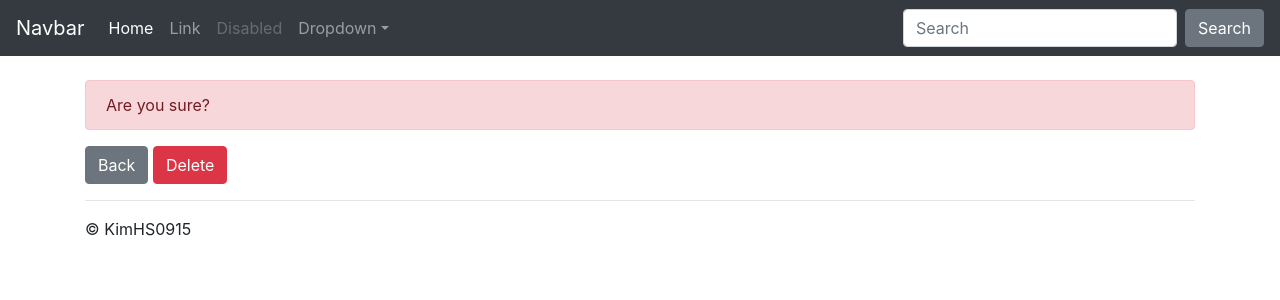
After one commit to KimHS0915/django-practice, a Django app: template instagram/templates/instagram/post_confirm_delete.html in a window 1280 px wide. The commit adds this page. Shown: the top 300 px of the page. Run offline with Django 3.2, Linux system fonts and the light colour scheme; the template is opened without the code that fills it, so the values that code supplies are empty; some libraries are stand-ins or nearby versions.

Commit message:
Django - Delete

```diff
--- /dev/null
+++ b/instagram/templates/instagram/post_confirm_delete.html
@@ -0,0 +1,14 @@
+{% extends 'instagram/layout.html' %}
+
+{% block content %}
+    <form action="" method="post">
+	    {% csrf_token %}
+		<div class="alert alert-danger">
+		    Are you sure?
+		</div>
+		<a href="{{ post.get_absolute_url }}" class="btn btn-secondary">
+		    Back
+		</a>
+		<input type="submit" value="Delete" class="btn btn-danger" />
+	</form>
+{% endblock %}
--- a/instagram/templates/instagram/post_detail.html
+++ b/instagram/templates/instagram/post_detail.html
@@ -21,5 +21,8 @@
     <a href="{% url 'instagram:post_edit' post.pk %}" class="btn btn-info">
         Edit
     </a>
+    <a href="{% url 'instagram:post_delete' post.pk %}" class="btn btn-danger">
+        Delete
+    </a>
 
 {% endblock content %}
--- a/instagram/urls.py
+++ b/instagram/urls.py
@@ -12,6 +12,7 @@ app_name = 'instagram'
 urlpatterns = [
 	path('new/', views.post_new, name='post_new'),
 	path('<int:pk>/edit', views.post_edit, name='post_edit'),
+	path('<int:pk>/delete', views.post_delete, name='post_delete'),
 	path('', views.post_list, name='post_list'),
 	path('<int:pk>/', views.post_detail, name='post_detail'),
 	# path('archives/<int:year>/', views.archives_year),
```
Also changed, not shown: instagram/views.py (+13 -0 lines).
